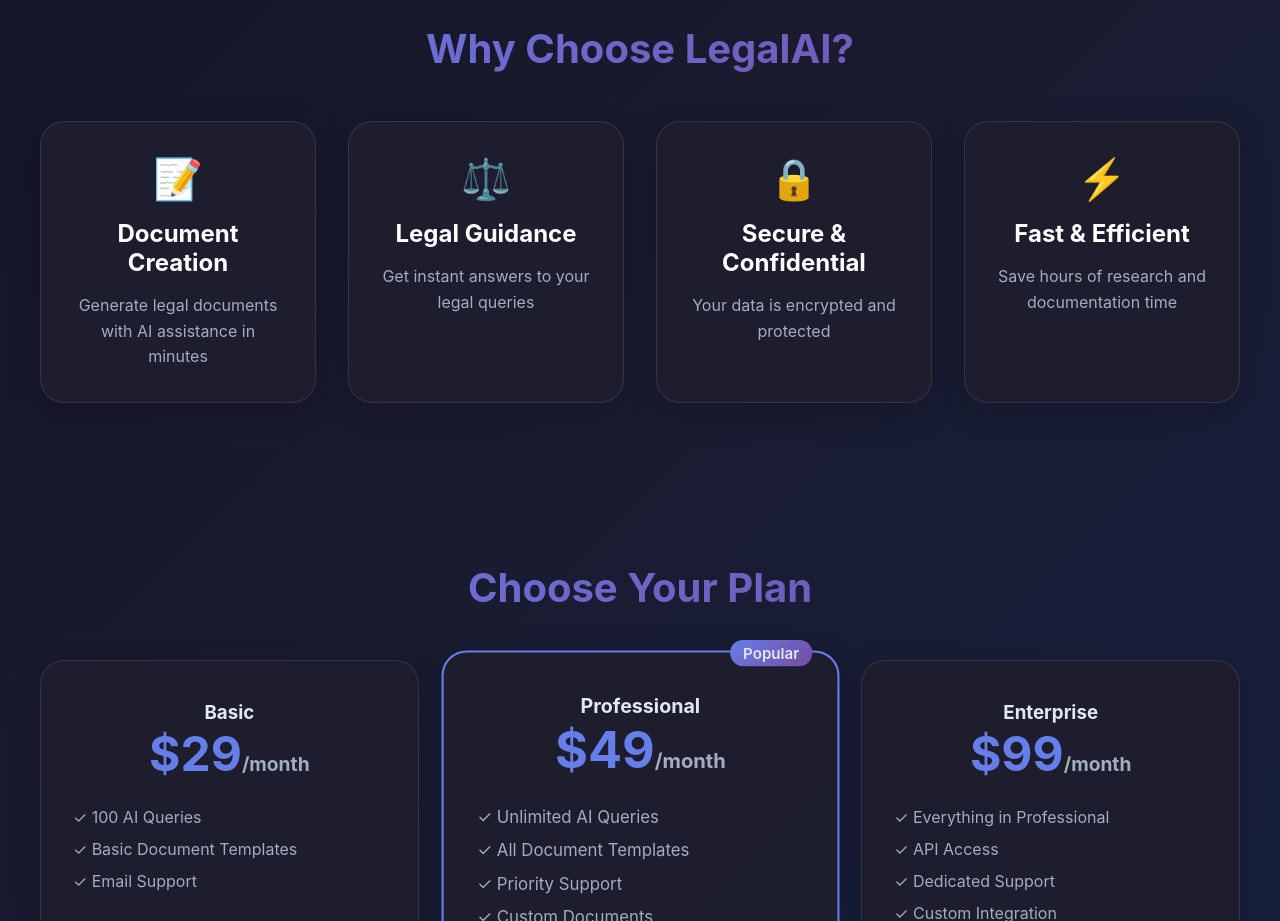
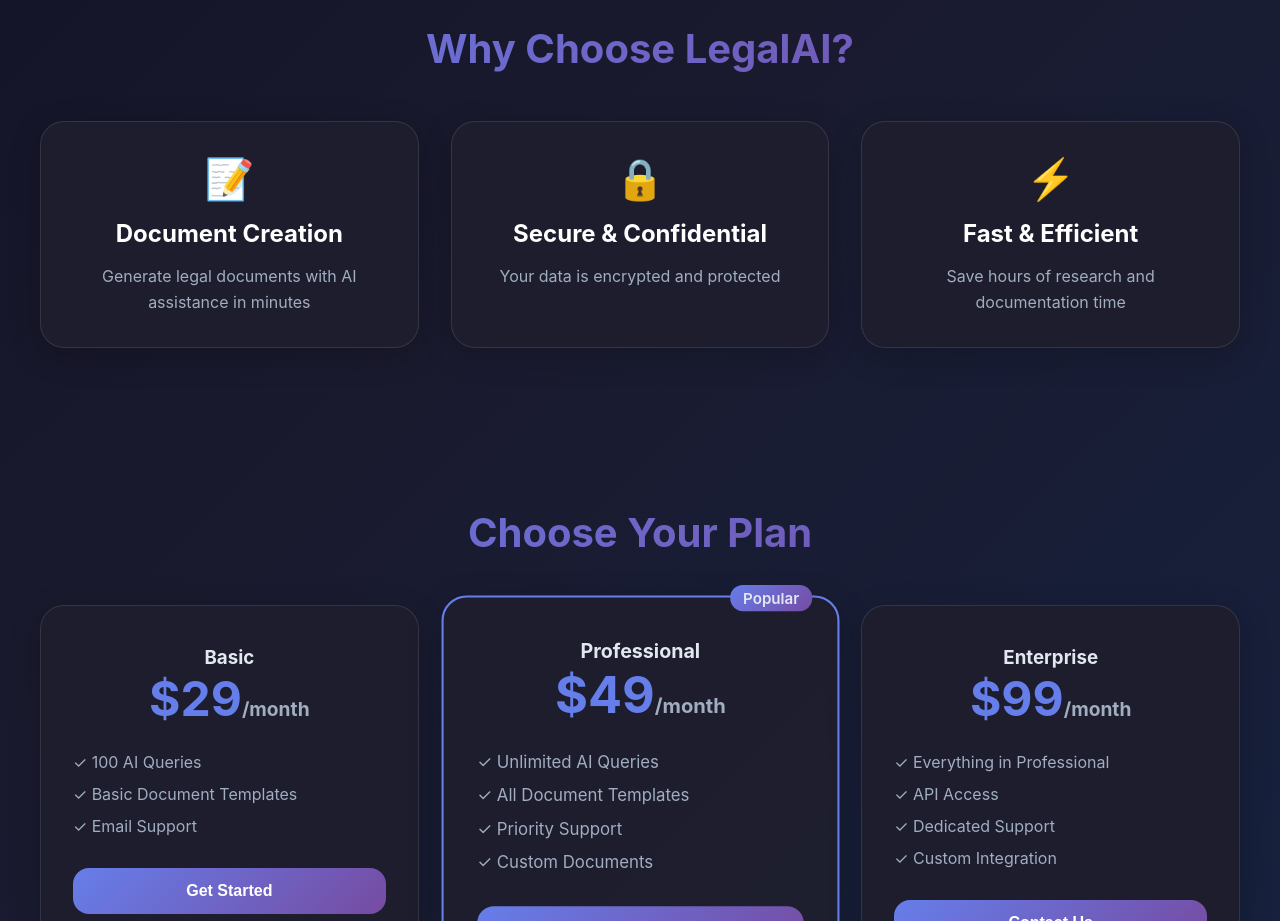
Before and after one commit to tejasmishra1701/Legal-Assistant, a React (Vite) app in the folder frontend/: page /home in a window 1280 px wide. Shown: the part 840-1761 px from the top of the page. Built offline with nearby package versions, Linux system fonts and the light colour scheme.

Commit message:
homepageupdate

```diff
--- a/frontend/src/pages/Home/Home.jsx
+++ b/frontend/src/pages/Home/Home.jsx
@@ -25,11 +25,7 @@
             <h3>Document Creation</h3>
             <p>Generate legal documents with AI assistance in minutes</p>
           </div>
-          <div className="feature-card">
-            <div className="feature-icon">⚖️</div>
-            <h3>Legal Guidance</h3>
-            <p>Get instant answers to your legal queries</p>
-          </div>
+
           <div className="feature-card">
             <div className="feature-icon">🔒</div>
             <h3>Secure & Confidential</h3>
```
